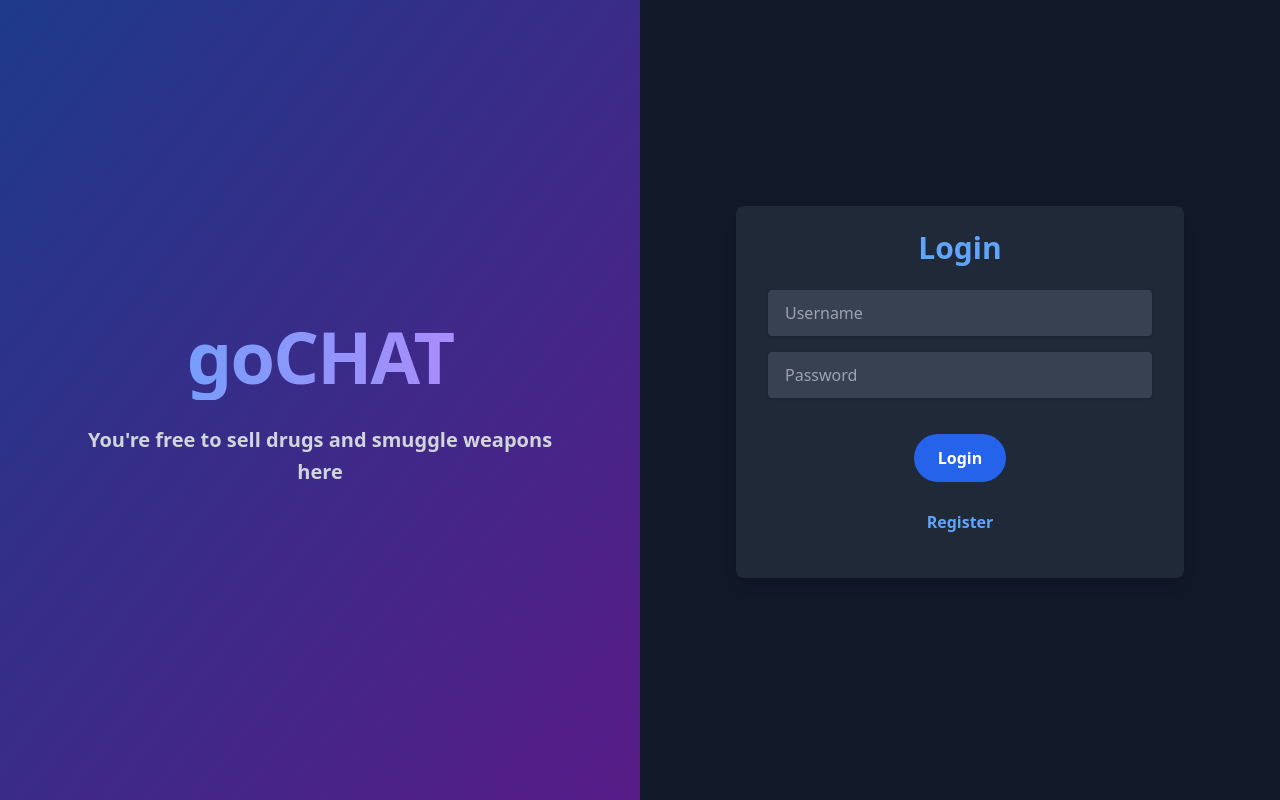
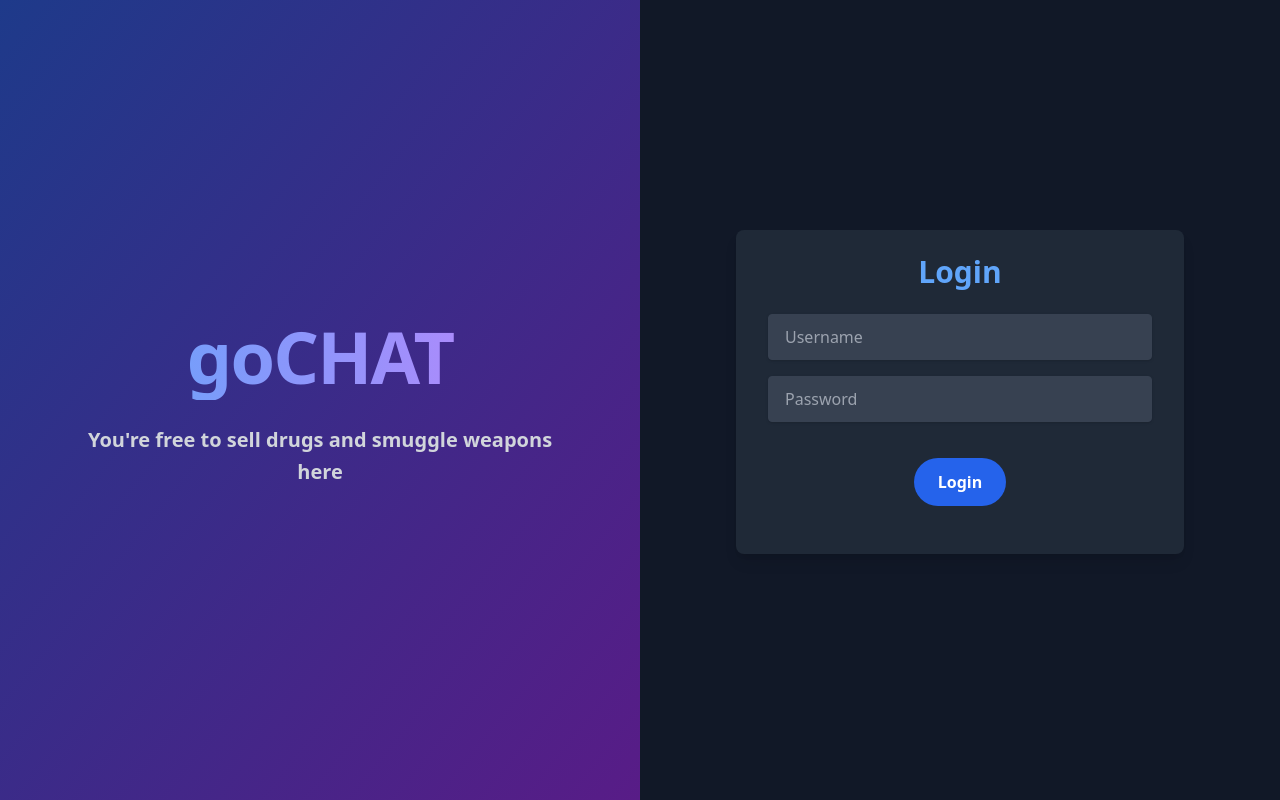
Before and after one commit to muhammadammar2/goCHAT, a React (Create React App) app in the folder frontend/: page /login in a window 1280 px wide. Built offline with nearby package versions, Linux system fonts and the light colour scheme.

Commit message:
added CORS in go

```diff
--- a/frontend/src/components/forms/Login.tsx
+++ b/frontend/src/components/forms/Login.tsx
@@ -1,19 +1,13 @@
 import React, { useState } from "react";
-import { useNavigate } from "react-router-dom";
 
 function Login() {
   const [username, setUsername] = useState("");
   const [password, setPassword] = useState("");
-  const navigate = useNavigate();
 
   const handleSubmit = (e: React.FormEvent) => {
     e.preventDefault();
     // Handle login logic here
     console.log("Login submitted:", { username, password });
-  };
-
-  const goToRegister = () => {
-    navigate("/register");
   };
 
   return (
@@ -53,14 +47,6 @@ function Login() {
             Login
           </button>
         </div>
-        <div className="flex items-center justify-center">
-          <button
-            onClick={goToRegister}
-            className="text-blue-400 hover:text-blue-500 font-bold py-3 px-6 rounded-full transition duration-300"
-          >
-            Register
-          </button>
-        </div>
       </form>
     </div>
   );
```
Also changed, not shown: 1 other file (tests, documents, lock files or other folders).
